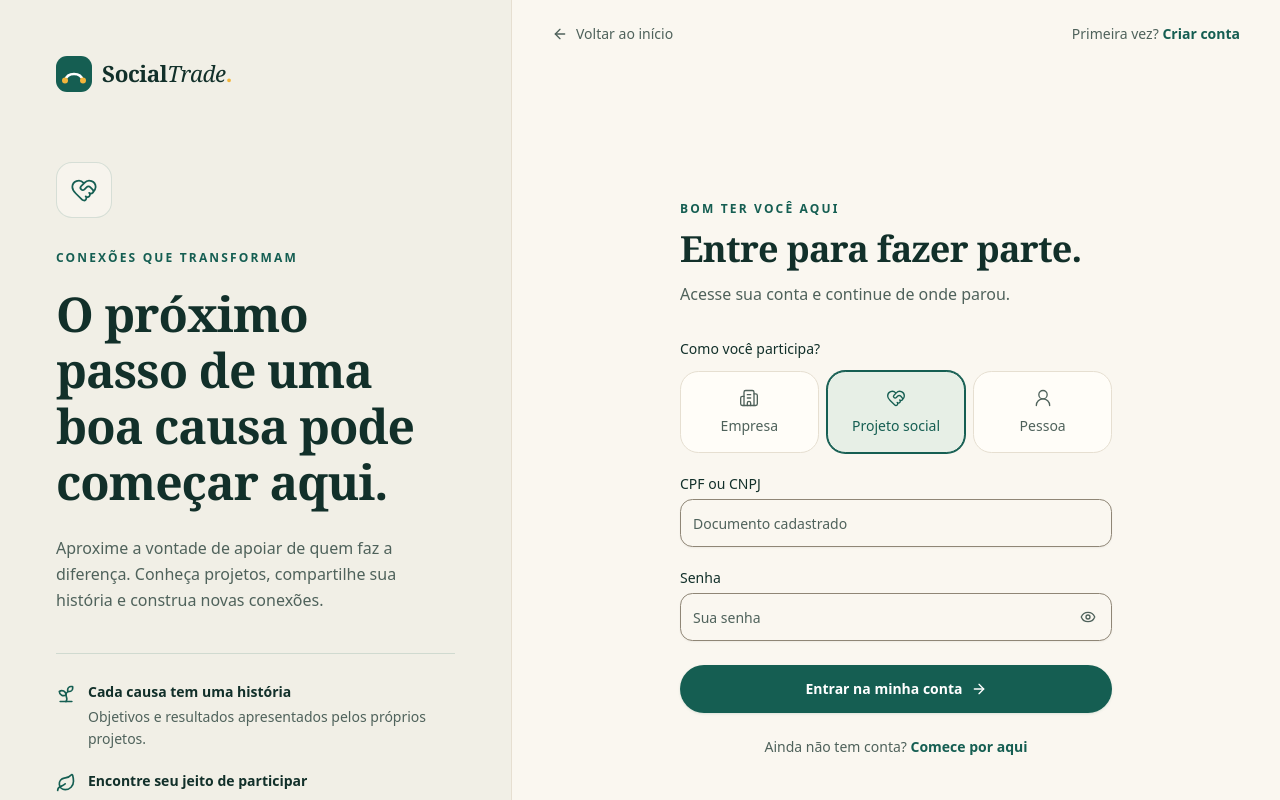
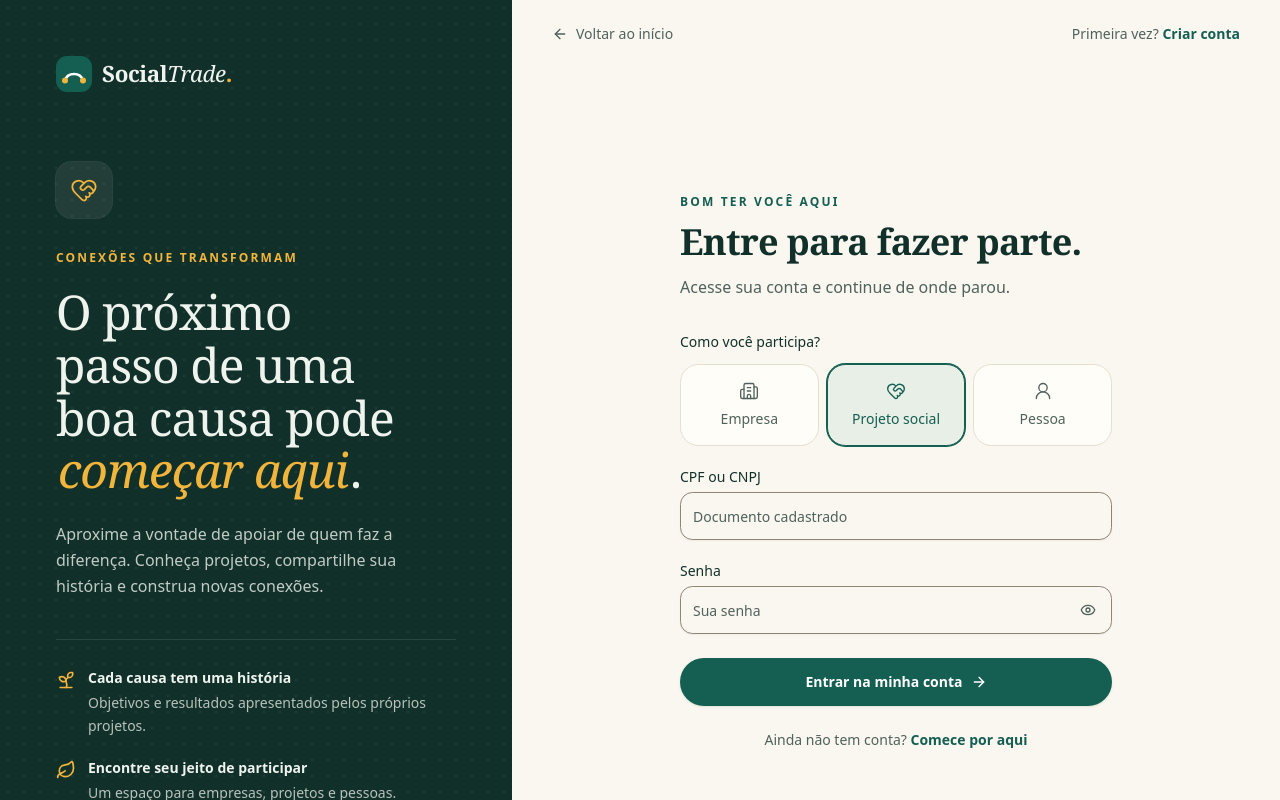
Before and after one commit to caio-contursi/social-trade, a Next.js app in the folder frontend/: page /entrar in a window 1280 px wide. Shown: the top 800 px of the page. Built offline with nearby package versions, Linux system fonts and the light colour scheme; no server answers.

Commit message:
feat(painel): redesenha a navegação, o painel e a tela de acesso
Barra lateral escura com item ativo em âmbar e foco próprio, cabeçalho fixo, destaque em bloco escuro e painel lateral escuro no login e no cadastro.

```diff
--- a/frontend/src/components/auth/auth-shell.tsx
+++ b/frontend/src/components/auth/auth-shell.tsx
@@ -17,41 +17,50 @@ export function AuthShell({
 }) {
   return (
     <div className="min-h-screen lg:grid lg:grid-cols-[minmax(320px,.8fr)_1.2fr]">
-      <aside className="relative hidden flex-col overflow-hidden border-r bg-secondary/55 p-10 lg:flex xl:p-14">
-        <Link href="/" aria-label="SocialTrade, página inicial">
+      <aside className="ink-panel relative hidden flex-col overflow-hidden p-10 lg:flex xl:p-14">
+        <div
+          aria-hidden="true"
+          className="dot-pattern absolute inset-0 opacity-[.06]"
+        />
+        <Link
+          href="/"
+          aria-label="SocialTrade, página inicial"
+          className="relative w-fit rounded-sm"
+        >
           <Brand />
         </Link>
-        <div className="my-auto max-w-md py-16">
-          <div className="mb-8 flex size-14 items-center justify-center rounded-2xl border border-primary/15 bg-background/70 text-primary">
+        <div className="relative my-auto max-w-md py-16">
+          <div className="mb-8 flex size-14 items-center justify-center rounded-2xl bg-white/[.07] text-energy ring-1 ring-white/10">
             <HeartHandshake className="size-7" strokeWidth={1.5} />
           </div>
           <p className="eyebrow mb-5">Conexões que transformam</p>
-          <h2 className="text-4xl font-semibold leading-[1.17] xl:text-5xl">
-            O próximo passo de uma boa causa pode começar aqui.
+          <h2 className="text-4xl leading-[1.1] font-medium xl:text-5xl">
+            O próximo passo de uma boa causa pode{" "}
+            <span className="title-mark">começar aqui</span>.
           </h2>
-          <p className="mt-6 text-base leading-relaxed text-muted-foreground">
+          <p className="mt-6 text-base leading-relaxed text-ink-foreground/80">
             Aproxime a vontade de apoiar de quem faz a diferença. Conheça
             projetos, compartilhe sua história e construa novas conexões.
           </p>
-          <div className="mt-10 space-y-5 border-t border-primary/15 pt-7">
+          <div className="mt-10 space-y-5 border-t border-white/10 pt-7">
             <div className="flex gap-3">
-              <Sprout className="mt-0.5 size-5 shrink-0 text-primary" />
+              <Sprout className="mt-0.5 size-5 shrink-0 text-energy" />
               <div>
                 <p className="text-sm font-semibold">
                   Cada causa tem uma história
                 </p>
-                <p className="mt-1 text-sm leading-relaxed text-muted-foreground">
+                <p className="mt-1 text-sm leading-relaxed text-ink-foreground/75">
                   Objetivos e resultados apresentados pelos próprios projetos.
                 </p>
               </div>
             </div>
             <div className="flex gap-3">
-              <Leaf className="mt-0.5 size-5 shrink-0 text-primary" />
+              <Leaf className="mt-0.5 size-5 shrink-0 text-energy" />
               <div>
                 <p className="text-sm font-semibold">
                   Encontre seu jeito de participar
                 </p>
-                <p className="mt-1 text-sm leading-relaxed text-muted-foreground">
+                <p className="mt-1 text-sm leading-relaxed text-ink-foreground/75">
                   Um espaço para empresas, projetos e pessoas.
                 </p>
               </div>
@@ -60,7 +69,7 @@ export function AuthShell({
         </div>
         <Link
           href="/projetos"
-          className="inline-flex w-fit items-center gap-2 text-sm font-medium text-primary underline-offset-4 hover:underline"
+          className="relative inline-flex w-fit items-center gap-2 rounded-sm text-sm font-semibold text-energy underline-offset-4 hover:underline"
         >
           Conhecer os projetos <ArrowUpRight className="size-4" />
         </Link>
--- a/frontend/src/components/workspace/dashboard.tsx
+++ b/frontend/src/components/workspace/dashboard.tsx
@@ -105,32 +105,30 @@ export function Dashboard() {
             : "Seu espaço para cuidar das informações, acompanhar novidades e fortalecer conexões."
         }
       />
-      <section className="relative overflow-hidden rounded-3xl bg-primary px-6 py-8 text-primary-foreground sm:p-9">
+      <section className="ink-panel relative overflow-hidden rounded-[1.75rem] px-6 py-8 sm:p-10 dark:ring-1 dark:ring-white/10">
         <div
           aria-hidden="true"
-          className="pointer-events-none absolute -right-16 -top-16 flex size-72 items-center justify-center rounded-full border-[45px] border-white/5"
+          className="dot-pattern pointer-events-none absolute -top-16 -right-16 flex size-72 items-center justify-center rounded-full opacity-90 [background-size:14px_14px] text-white/[.07]"
         >
-          <Leaf className="size-28 rotate-12 text-white/10" />
+          <Leaf className="size-28 rotate-12 text-energy/25" />
         </div>
         <div className="relative max-w-xl">
-          <p className="mb-4 text-xs font-medium tracking-[.18em] uppercase opacity-75">
-            Pequenos passos. Novas possibilidades.
-          </p>
-          <h2 className="text-2xl font-semibold leading-tight sm:text-3xl">
+          <p className="eyebrow mb-4">Pequenos passos. Novas possibilidades.</p>
+          <h2 className="text-[1.75rem] leading-tight font-medium sm:text-[2.1rem]">
             {isDonor
               ? "Encontre uma causa que se conecta com a sua empresa."
               : isPerson
                 ? "Você também faz parte da transformação."
                 : "Conte a sua história. Aproxime novos apoiadores."}
           </h2>
-          <p className="mt-4 max-w-lg text-sm leading-relaxed opacity-85">
+          <p className="mt-4 max-w-lg text-sm leading-relaxed text-ink-foreground/80">
             {isDonor
               ? "Conheça a atuação, os objetivos e os resultados compartilhados pelos projetos antes de dar o próximo passo."
               : isPerson
                 ? "Acompanhe os projetos aos quais você está vinculado e mantenha seus dados atualizados."
                 : "Um perfil claro ajuda as pessoas a entenderem o seu trabalho, suas necessidades e o impacto que você busca."}
           </p>
-          <Button asChild variant="secondary" className="mt-6">
+          <Button asChild variant="energy" className="mt-7">
             <Link href={isDonor ? "/projetos" : "/painel/organizacoes"}>
               {isDonor
                 ? "Explorar projetos"
@@ -147,11 +145,11 @@ export function Dashboard() {
           <Link
             key={stat.label}
             href={stat.href}
-            className="group flex items-start justify-between gap-3 rounded-2xl border bg-card p-5 transition-colors hover:border-primary/45"
+            className="group flex items-start justify-between gap-3 rounded-2xl border bg-card p-5 transition hover:-translate-y-0.5 hover:border-primary/45 hover:shadow-md"
           >
             <div>
               <p className="text-sm text-muted-foreground">{stat.label}</p>
-              <p className="mt-3 text-3xl font-semibold tabular-nums">
+              <p className="mt-3 font-display text-4xl font-medium tabular-nums">
                 {stat.value}
               </p>
             </div>
@@ -163,7 +161,7 @@ export function Dashboard() {
       <div className="grid gap-6 xl:grid-cols-[1.2fr_1fr]">
         <section className="surface">
           <div className="mb-6 flex items-center justify-between gap-3">
-            <h2 className="text-xl font-semibold">Seu próximo passo</h2>
+            <h2 className="text-xl font-medium">Seu próximo passo</h2>
             <span className="flex size-8 items-center justify-center rounded-full bg-secondary">
               <Compass className="size-4 text-primary" />
             </span>
@@ -254,7 +252,7 @@ export function Dashboard() {
         </section>
         <section className="surface">
           <div className="mb-6 flex items-center justify-between gap-4">
-            <h2 className="text-xl font-semibold">Da comunidade</h2>
+            <h2 className="text-xl font-medium">Da comunidade</h2>
             <Link
               href="/painel/avisos"
               className="whitespace-nowrap text-sm font-medium text-primary underline-offset-4 hover:underline"
--- a/frontend/src/components/workspace/shell.tsx
+++ b/frontend/src/components/workspace/shell.tsx
@@ -87,7 +87,7 @@ export function WorkspaceShell({ children }: { children: React.ReactNode }) {
           <Brand />
         </Link>
       </div>
-      <p className="mb-3 px-3 text-[11px] font-semibold tracking-[.16em] text-muted-foreground uppercase">
+      <p className="mb-3 px-3 text-[11px] font-semibold tracking-[.16em] text-sidebar-foreground/70 uppercase">
         Seu espaço
       </p>
       <nav aria-label="Navegação do painel" className="space-y-1">
@@ -102,7 +102,7 @@ export function WorkspaceShell({ children }: { children: React.ReactNode }) {
               href={item.href}
               onClick={() => setMenuOpen(false)}
               aria-current={active ? "page" : undefined}
-              className={`flex min-h-11 items-center gap-3 rounded-xl px-3 py-3 text-sm font-medium transition-colors ${active ? "bg-primary text-primary-foreground shadow-sm" : "text-muted-foreground hover:bg-secondary hover:text-foreground"}`}
+              className={`flex min-h-11 items-center gap-3 rounded-full px-4 py-3 text-sm font-medium transition-colors ${active ? "bg-energy font-semibold text-energy-foreground shadow-sm" : "text-sidebar-foreground/80 hover:bg-white/10 hover:text-sidebar-foreground"}`}
             >
               <item.icon className="size-[18px] shrink-0" />
               {item.label}
@@ -114,11 +114,11 @@ export function WorkspaceShell({ children }: { children: React.ReactNode }) {
         })}
       </nav>
       <div className="mt-auto pt-8">
-        <div className="rounded-xl border bg-card p-4">
-          <p className="text-sm font-semibold">
+        <div className="rounded-2xl bg-white/[.06] p-4 ring-1 ring-white/10">
+          <p className="font-display text-base font-medium">
             Conexões que fazem a diferença.
           </p>
-          <p className="mt-2 text-xs leading-relaxed text-muted-foreground">
+          <p className="mt-2 text-xs leading-relaxed text-sidebar-foreground/75">
             Um espaço para aproximar quem quer apoiar de quem transforma.
           </p>
         </div>
@@ -126,7 +126,7 @@ export function WorkspaceShell({ children }: { children: React.ReactNode }) {
           type="button"
           variant="ghost"
           onClick={signOut}
-          className="mt-4 w-full justify-start gap-3 text-muted-foreground"
+          className="mt-4 w-full justify-start gap-3 text-sidebar-foreground/80 hover:bg-white/10 hover:text-sidebar-foreground"
         >
           <LogOut className="size-4" />
           Sair da conta
@@ -144,11 +144,11 @@ export function WorkspaceShell({ children }: { children: React.ReactNode }) {
           : "Pessoa física";
   return (
     <div className="min-h-screen bg-background">
-      <aside className="fixed inset-y-0 left-0 z-30 hidden w-64 flex-col overflow-y-auto border-r bg-sidebar px-4 py-7 lg:flex">
+      <aside className="on-ink fixed inset-y-0 left-0 z-30 hidden w-64 flex-col overflow-y-auto bg-sidebar px-4 py-7 text-sidebar-foreground lg:flex">
         {navigation}
       </aside>
       <div className="lg:pl-64">
-        <header className="flex min-h-20 items-center justify-between gap-4 border-b bg-card px-5 sm:px-8 lg:px-10">
+        <header className="sticky top-0 z-20 flex min-h-[4.5rem] items-center justify-between gap-4 border-b bg-background/90 px-5 backdrop-blur-md sm:px-8 lg:px-10">
           <div className="flex min-w-0 items-center gap-3">
             <Sheet open={menuOpen} onOpenChange={setMenuOpen}>
               <SheetTrigger asChild>
@@ -164,7 +164,7 @@ export function WorkspaceShell({ children }: { children: React.ReactNode }) {
               </SheetTrigger>
               <SheetContent
                 side="left"
-                className="flex w-[min(85vw,300px)] flex-col overflow-y-auto bg-sidebar p-5"
+                className="on-ink flex w-[min(85vw,300px)] flex-col overflow-y-auto border-none bg-sidebar p-5 text-sidebar-foreground [&>button]:data-[state=open]:bg-white/10"
               >
                 <SheetHeader className="sr-only">
                   <SheetTitle>Menu do painel</SheetTitle>
@@ -177,7 +177,7 @@ export function WorkspaceShell({ children }: { children: React.ReactNode }) {
             </Sheet>
             <div>
               <p className="text-xs text-muted-foreground">{accountLabel}</p>
-              <p className="max-w-44 truncate text-sm font-semibold sm:max-w-sm">
+              <p className="max-w-44 truncate font-display text-base font-medium sm:max-w-sm">
                 {user.full_name}
               </p>
             </div>
@@ -186,7 +186,7 @@ export function WorkspaceShell({ children }: { children: React.ReactNode }) {
             <ThemeToggle />
             <Link
               href="/painel/perfil"
-              className="ml-1 flex size-10 items-center justify-center rounded-full border bg-secondary text-sm font-semibold"
+              className="ml-1 flex size-10 items-center justify-center rounded-full bg-primary text-sm font-semibold text-primary-foreground"
               aria-label="Abrir minha conta"
             >
               {user.full_name
```
